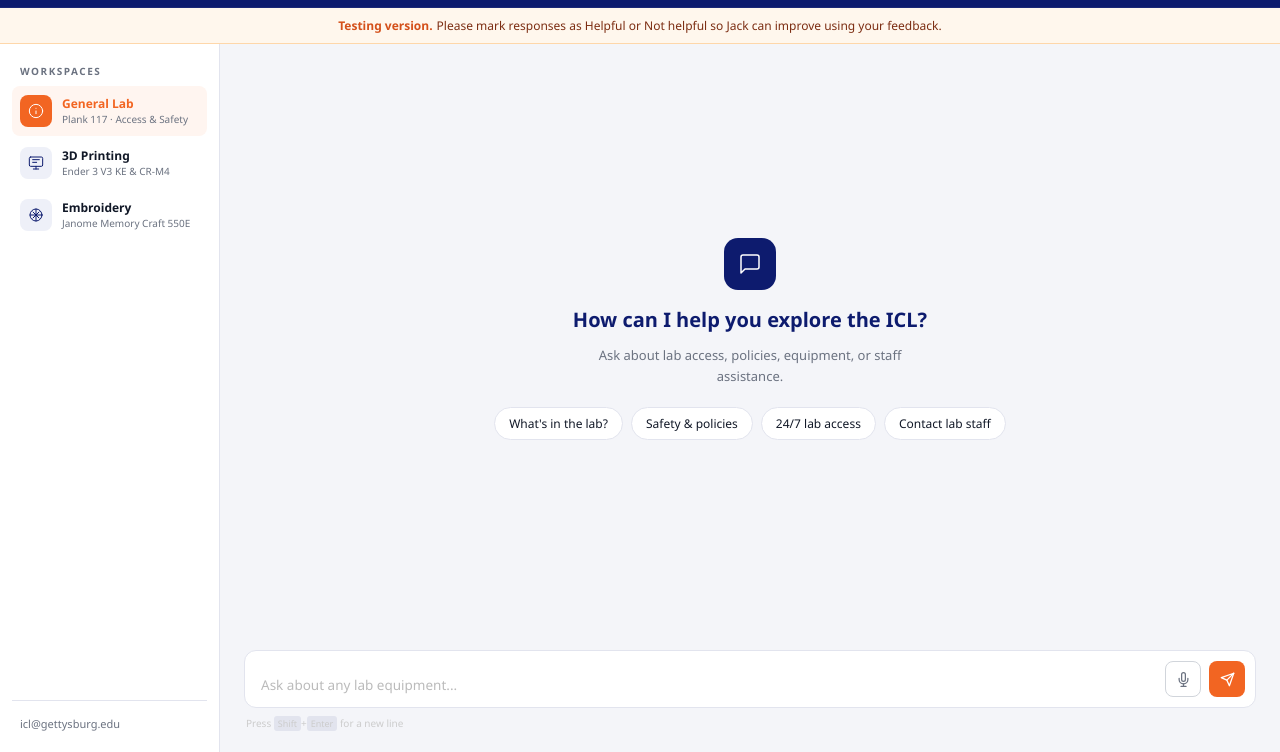
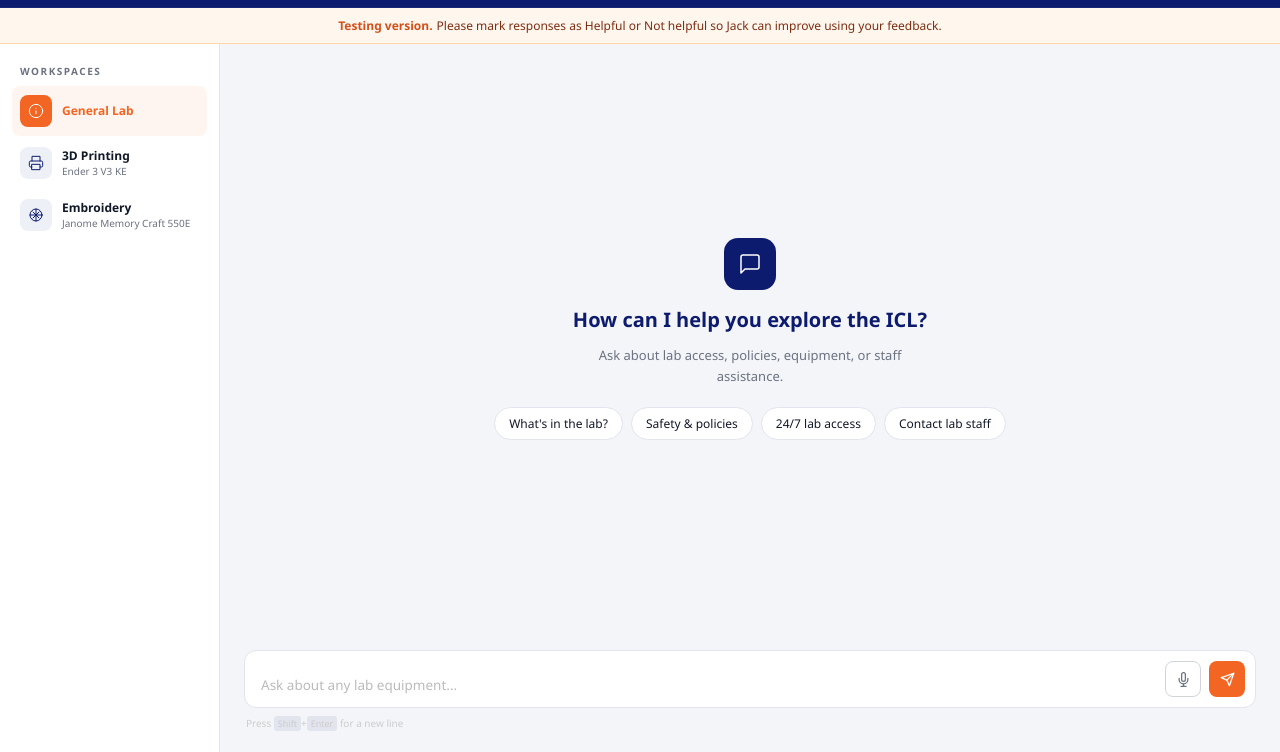
Before and after one commit to ashimaryal25-ops/ask-jack, a website: page index.html in a window 1280 px wide. Shown: the part 48-800 px from the top of the page. Drawn offline with Linux system fonts and the light colour scheme.

Commit message:
Update sidebar UI and remove CR-M4 references
- Remove the email footer and the General Lab subtitle
- Change the 3D printing icon to a printer
- Remove CR-M4 from the sidebar label, workspace subtitle, and system prompt

```diff
--- a/client.js
+++ b/client.js
@@ -21,7 +21,7 @@
   },
   "3d-printing": {
     title: "What would you like to 3D print?",
-    subtitle: "Ender 3 V3 KE & CR-M4 guide — slicing, filament change & troubleshooting.",
+    subtitle: "Ender 3 V3 KE guide — slicing, filament change & troubleshooting.",
     placeholder: "Ask about 3D printing, filament, bed adhesion, slicing...",
     suggestions: [
       { prompt: "How do I 3D print something at the ICL?", label: "How to 3D print" },
--- a/index.html
+++ b/index.html
@@ -44,17 +44,16 @@
             </div>
             <div class="machine-info">
               <strong>General Lab</strong>
-              <span>Plank 117 · Access &amp; Safety</span>
             </div>
           </button>
 
           <button class="machine-item" data-section="3d-printing">
             <div class="machine-icon">
-              <svg viewBox="0 0 24 24" fill="none" stroke="currentColor" stroke-width="1.5" stroke-linecap="round" stroke-linejoin="round"><rect x="2" y="3" width="20" height="14" rx="2"/><path d="M8 21h8M12 17v4"/><path d="M7 7h10M7 11h6"/></svg>
+              <svg viewBox="0 0 24 24" fill="none" stroke="currentColor" stroke-width="1.5" stroke-linecap="round" stroke-linejoin="round"><polyline points="6 9 6 2 18 2 18 9"/><path d="M6 18H4a2 2 0 0 1-2-2v-5a2 2 0 0 1 2-2h16a2 2 0 0 1 2 2v5a2 2 0 0 1-2 2h-2"/><rect x="6" y="14" width="12" height="8"/></svg>
             </div>
             <div class="machine-info">
               <strong>3D Printing</strong>
-              <span>Ender 3 V3 KE &amp; CR-M4</span>
+              <span>Ender 3 V3 KE</span>
             </div>
           </button>
 
@@ -67,10 +66,6 @@
               <span>Janome Memory Craft 550E</span>
             </div>
           </button>
-        </div>
-
-        <div class="sidebar-footer">
-          <a href="mailto:icl@gettysburg.edu">icl@gettysburg.edu</a>
         </div>
       </aside>
 
--- a/server.js
+++ b/server.js
@@ -162,7 +162,7 @@
     general:
       "GENERAL LAB workspace. You may answer questions about ANY lab topic or machine — 3D printing, embroidery, safety, access, software, and tools.",
     "3d-printing":
-      "3D PRINTING workspace (Ender 3 V3 KE & CR-M4). Answer 3D printing questions and general lab questions (access, safety, policies). If the user asks about EMBROIDERY or the Janome machine, do NOT answer it here — in one friendly sentence, tell them to switch to the Embroidery workspace using the sidebar on the left.",
+      "3D PRINTING workspace (Ender 3 V3 KE). Answer 3D printing questions and general lab questions (access, safety, policies). If the user asks about EMBROIDERY or the Janome machine, do NOT answer it here — in one friendly sentence, tell them to switch to the Embroidery workspace using the sidebar on the left.",
     embroidery:
       "EMBROIDERY workspace (Janome Memory Craft 550E). Answer embroidery questions and general lab questions (access, safety, policies). If the user asks about 3D PRINTING or the Ender/Creality printers, do NOT answer it here — in one friendly sentence, tell them to switch to the 3D Printing workspace using the sidebar on the left.",
   }[section] || "GENERAL LAB workspace. You may answer questions about any lab topic or machine.";
```
